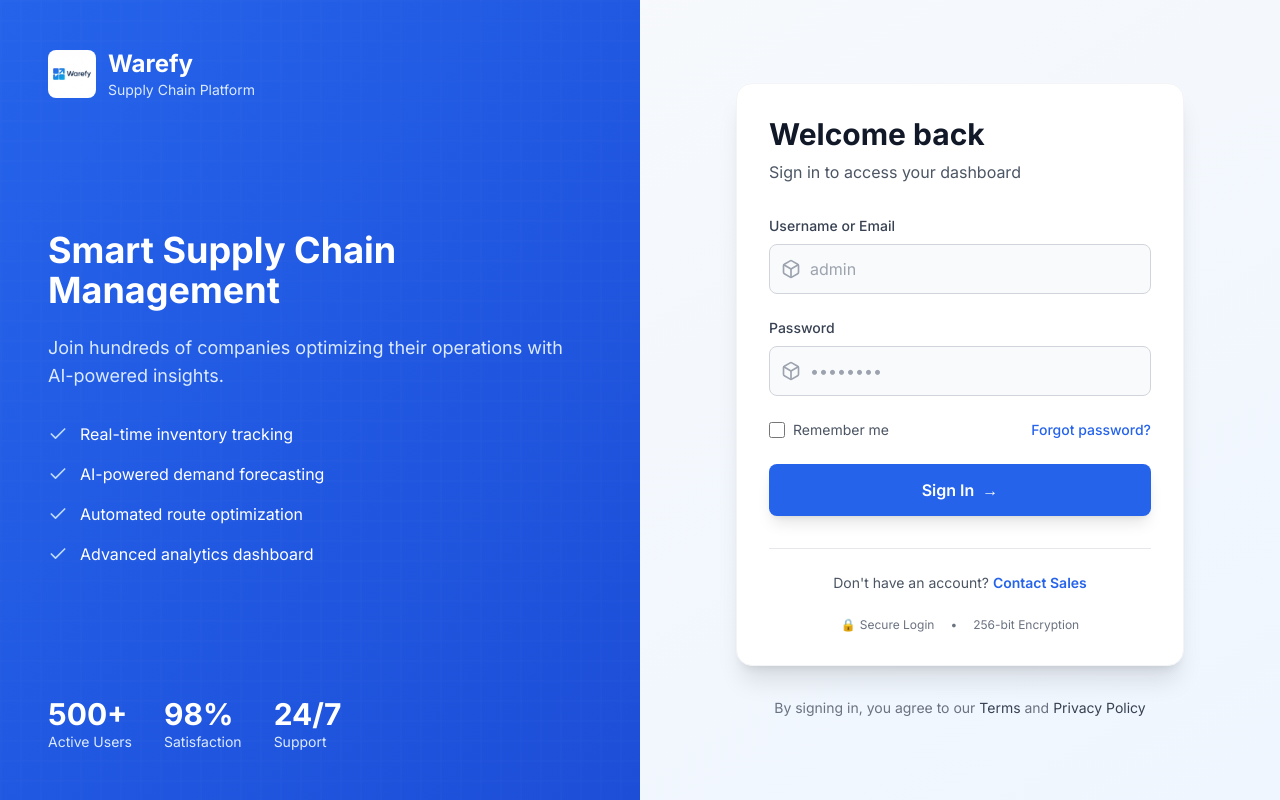
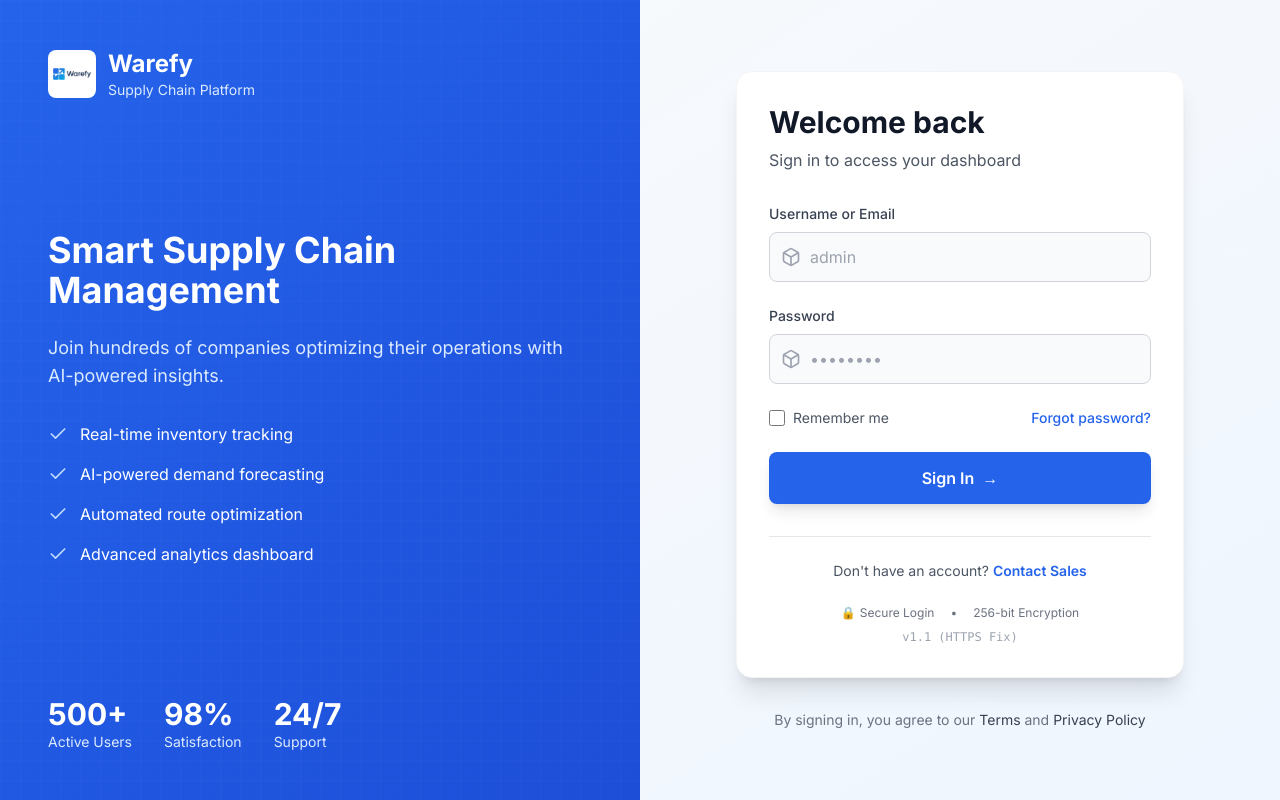
Before and after one commit to richardbranson077-sketch/Warefy, a Next.js app in the folder frontend/: page /login in a window 1280 px wide. Built offline with nearby package versions, Linux system fonts and the light colour scheme; no server answers.

Commit message:
Add version indicator to login page

```diff
--- a/frontend/app/login/page.tsx
+++ b/frontend/app/login/page.tsx
@@ -187,13 +187,16 @@
                             </p>
                         </div>
 
-                        <div className="mt-6 flex items-center justify-center space-x-4 text-xs text-gray-500">
-                            <div className="flex items-center">
-                                <span className="mr-1">🔒</span>
-                                Secure Login
+                        <div className="mt-6 flex flex-col items-center justify-center space-y-2 text-xs text-gray-500">
+                            <div className="flex items-center space-x-4">
+                                <div className="flex items-center">
+                                    <span className="mr-1">🔒</span>
+                                    Secure Login
+                                </div>
+                                <span>•</span>
+                                <div>256-bit Encryption</div>
                             </div>
-                            <span>•</span>
-                            <div>256-bit Encryption</div>
+                            <div className="text-gray-400 font-mono">v1.1 (HTTPS Fix)</div>
                         </div>
                     </div>
 
```
